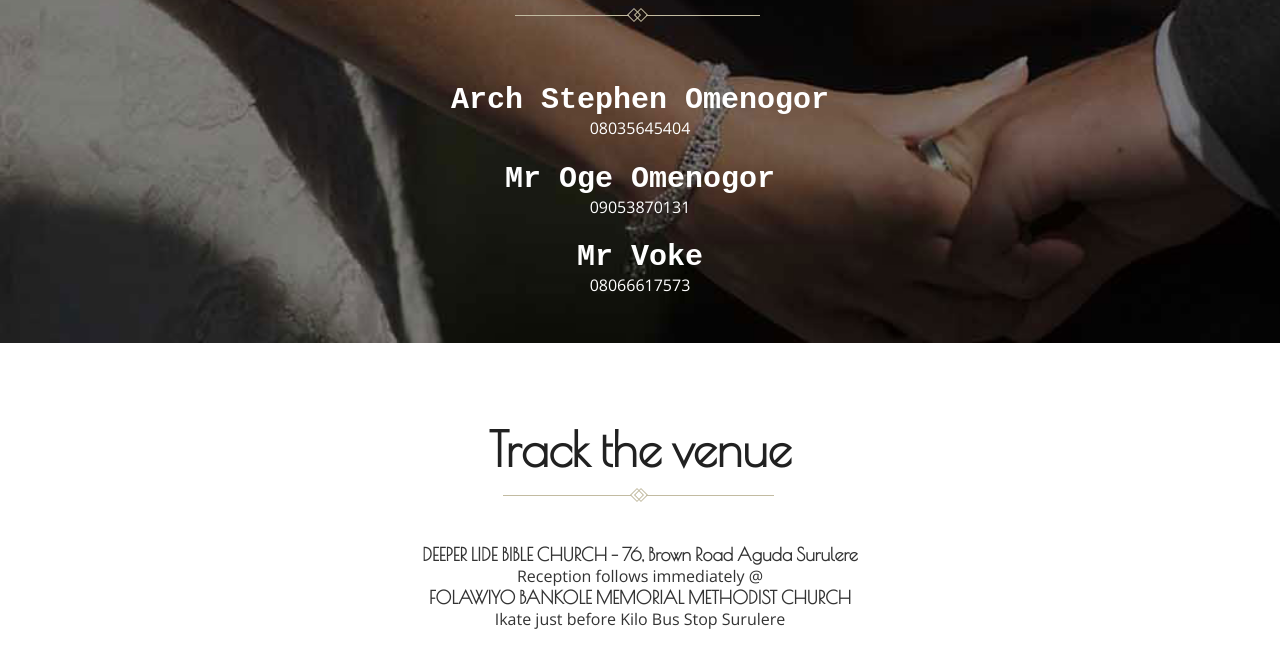
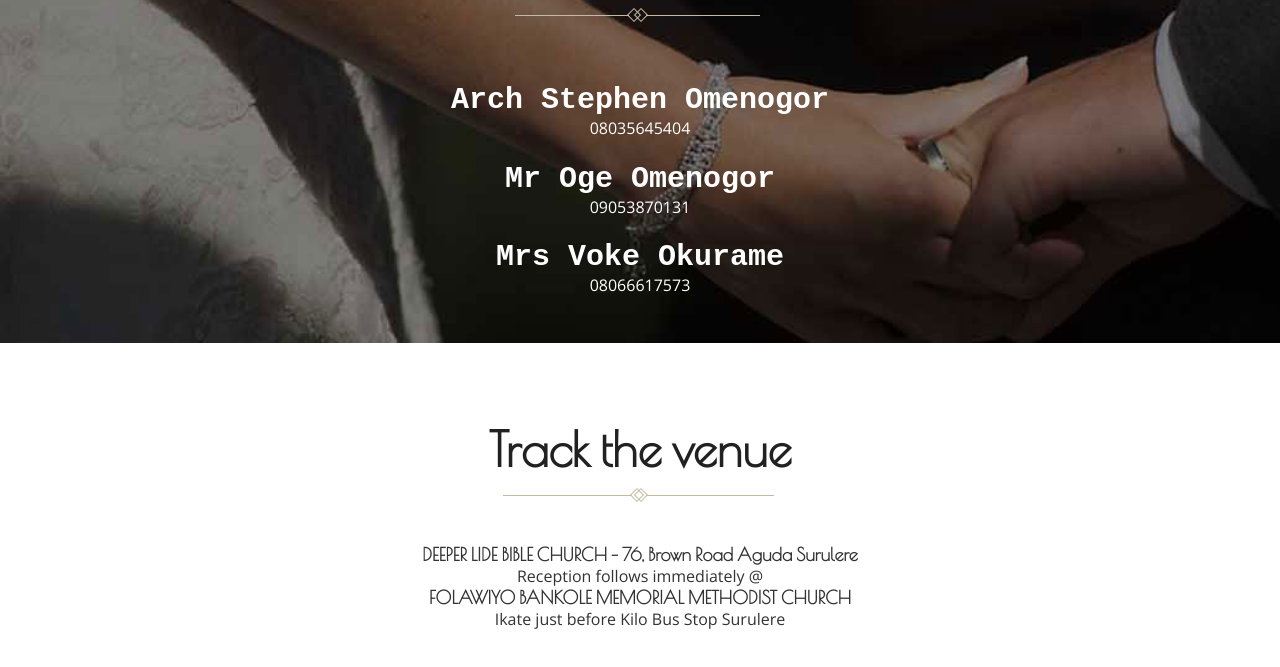
Before and after one commit to chrisomen/wedding-invitation, a plain HTML site: page index.html in a window 1280 px wide. Shown: the part 3249-3916 px from the top of the page. Drawn offline with nearby package versions, Linux system fonts and the light colour scheme; grey boxes are pictures that could not be loaded.

Commit message:
Update index.html

```diff
--- a/index.html
+++ b/index.html
@@ -227,7 +227,7 @@ Smartphone Compatible web template, free webdesigns for Nokia, Samsung, LG, Sony
 					<p>09053870131</p>
 				</div><br>
 				<div>
-					<h2 style="font-family: monospace;">Mr Voke</h2>
+					<h2 style="font-family: monospace;">Mrs Voke Okurame</h2>
 					<p>08066617573</p>
 				</div><br><br>
 				<div class="clearfix"> </div>
```
